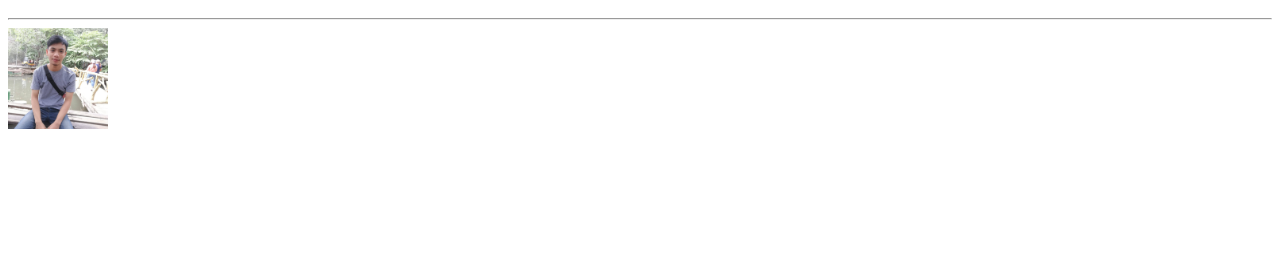
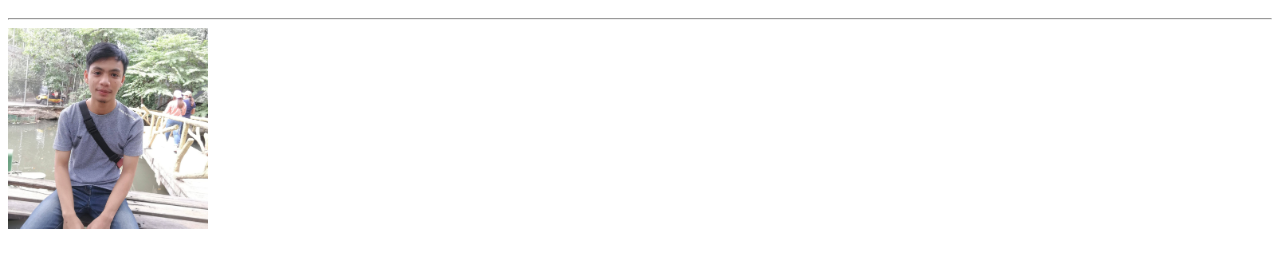
Before and after one commit to Burit0557/test-repo, a plain HTML site: page index.html in a window 1280 px wide. Shown: the part 48-316 px from the top of the page. Drawn offline with Linux system fonts and the light colour scheme.

Commit message:
Update index.html

```diff
--- a/index.html
+++ b/index.html
@@ -2,5 +2,5 @@
 <head></head>
 <body><h1>Burit Tasaroj</h1>
 <hr>
-<img style="width:100px" src="pleng.jpg">
+<img style="width:200px" src="pleng.jpg">
 </body></html>
```
